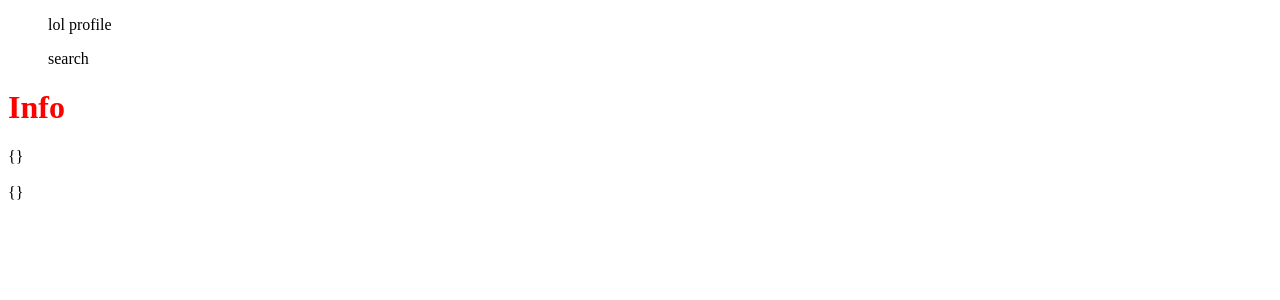
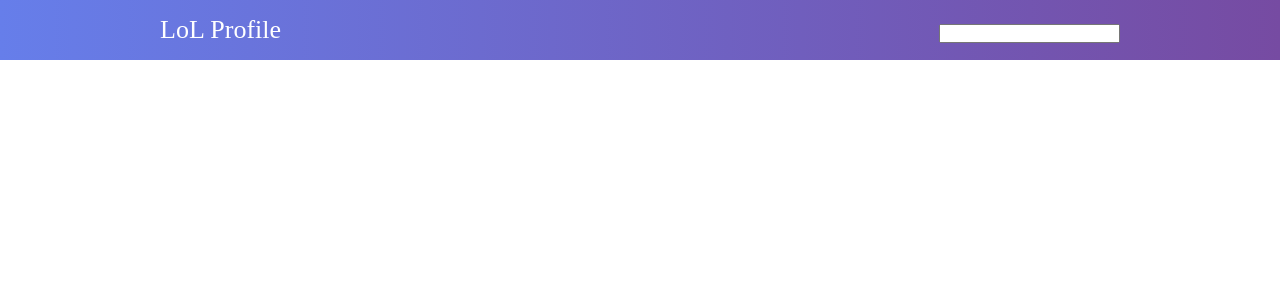
Before and after one commit to charliephung/lol-profile, a React (Create React App) app in the folder client/: page / in a window 1280 px wide. Shown: the top 300 px of the page. Built offline with nearby package versions, Linux system fonts and the light colour scheme.

Commit message:
add navbar and searchbox

```diff
--- a/client/src/Component/App/App.js
+++ b/client/src/Component/App/App.js
@@ -1,16 +1,14 @@
 import React, { Component } from "react";
 import Navbar from "Navbar/Navbar";
+import { GlobalStyle } from "./App.styles";
 class App extends Component {
   state = { info: {}, mastery: {} };
 
   render() {
     return (
-      <div className="App">
+      <div className="app">
+        <GlobalStyle />
         <Navbar />
-        <h1>Info</h1>
-        <div>{JSON.stringify(this.state.info)}</div>
-        <br />
-        <div>{JSON.stringify(this.state.mastery)}</div>
       </div>
     );
   }
--- a/client/src/Component/Navbar/Navbar.jsx
+++ b/client/src/Component/Navbar/Navbar.jsx
@@ -1,12 +1,20 @@
 import React from "react";
-import "./Navbar.scss";
+import { Nav, List, Item, Container, SearchBox } from "./Navbar.style.js";
 
 function Navbar() {
   return (
-    <nav className="nav-bar">
-      <ul className="nav-listt">lol profile</ul>
-      <ul className="nav-list">search</ul>
-    </nav>
+    <Nav>
+      <Container>
+        <List floatRight>
+          <Item>LoL Profile</Item>
+        </List>
+        <List floatLeft>
+          <Item>
+            <SearchBox />
+          </Item>
+        </List>
+      </Container>
+    </Nav>
   );
 }
 
--- a/client/src/Component/Navbar/Navbar.scss
+++ /dev/null
@@ -1,3 +0,0 @@
-h1 {
-    color: red;
-}
```
Also changed, not shown: client/src/Component/Navbar/SearchBox/SearchBox.jsx (added, +13 -0 lines).
